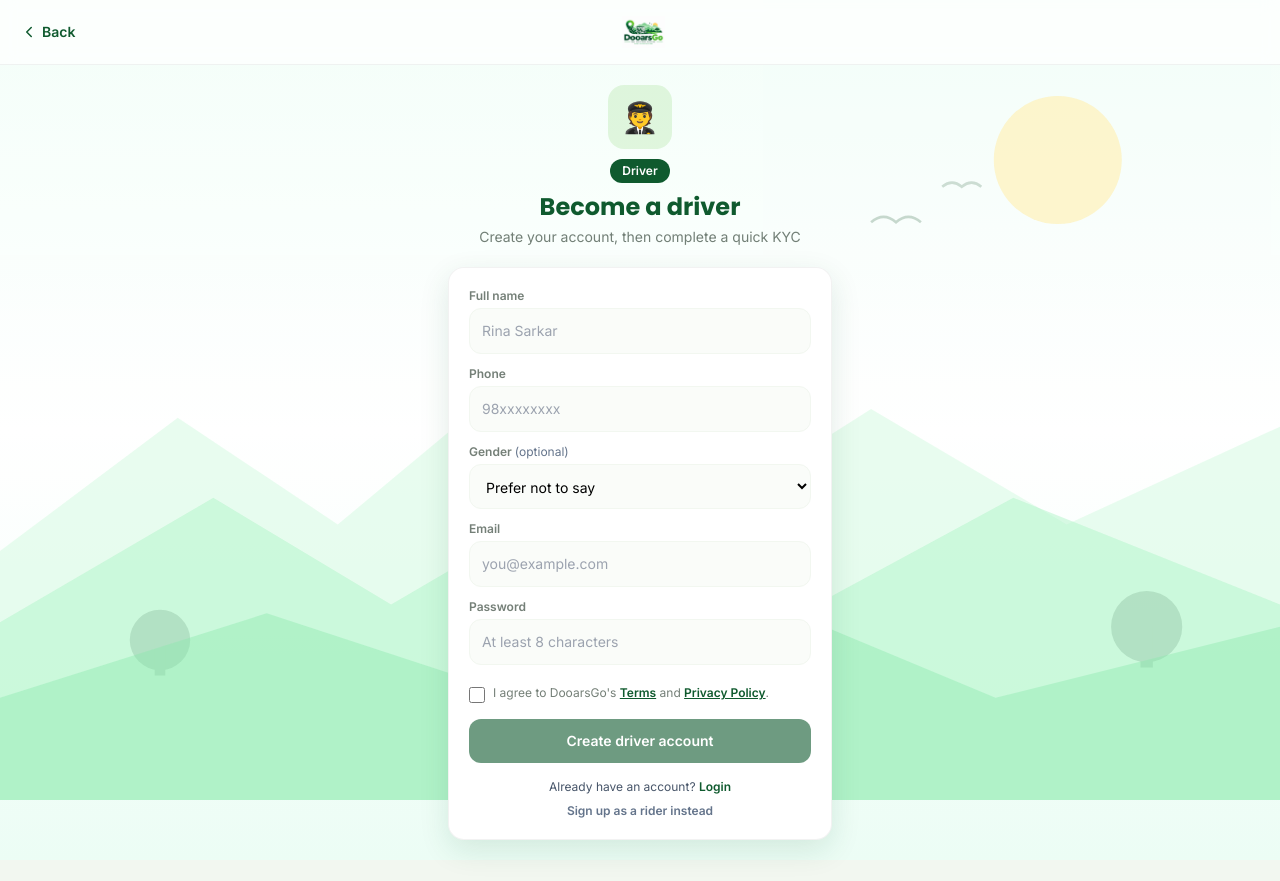
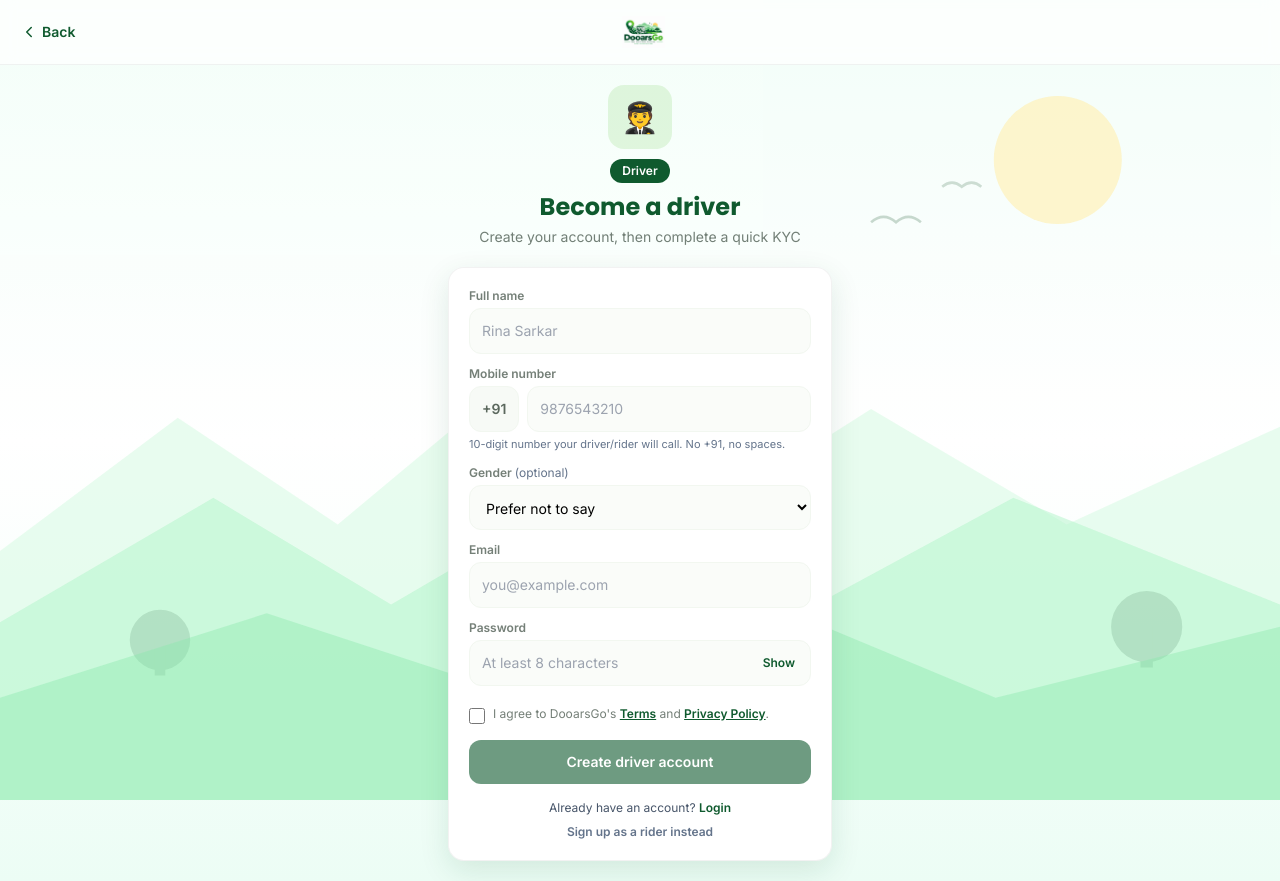
Before and after one commit to biswadip98/DooarsGo, a React (Vite) app: page /signup/driver in a window 1280 px wide. Before the commit the page ends 860 px from the top, so only its background shows below. Built offline with nearby package versions, Linux system fonts and the light colour scheme; no server answers.

Commit message:
Modify the authentication system

```diff
--- a/src/lib/AuthContext.jsx
+++ b/src/lib/AuthContext.jsx
@@ -49,14 +49,22 @@
         password,
         options: { data: { full_name: fullName, phone, gender: gender || null } },
       })
-      // Make sure name, phone & gender land on the profile row even if the
-      // database trigger doesn't copy them from sign-up metadata.
+      // If sign-up itself failed (e.g. duplicate phone rejected by the DB
+      // trigger, or duplicate email), surface that straight away.
+      if (res.error) return res
+
+      // When email-confirmation is OFF we get a session immediately, so we
+      // also write name/phone/gender onto the profile row as a safety net.
+      // IMPORTANT: capture the update error — a duplicate phone (unique index)
+      // must bubble up so the signup form can show a friendly message instead
+      // of silently letting the user in with the wrong/empty number.
       const uid = res.data?.user?.id
       if (uid && res.data?.session) {
-        await supabase
+        const { error: upErr } = await supabase
           .from('profiles')
           .update({ full_name: fullName, phone, gender: gender || null })
           .eq('id', uid)
+        if (upErr) return { data: res.data, error: upErr }
         await loadProfile(uid)
       }
       return res
--- a/src/pages/Signup.jsx
+++ b/src/pages/Signup.jsx
@@ -12,6 +12,27 @@
       Back
     </button>
   )
+}
+
+// --- Validation helpers (India, production-grade) ---------------------------
+// Keep only digits, drop a leading 91 (country code) or 0 (trunk), keep last 10.
+function normalizePhone(raw) {
+  let d = String(raw || '').replace(/\D/g, '')     // digits only
+  if (d.length > 10 && d.startsWith('91')) d = d.slice(2)   // strip +91 / 91
+  if (d.length === 11 && d.startsWith('0')) d = d.slice(1)  // strip leading 0
+  if (d.length > 10) d = d.slice(-10)              // keep last 10 as a fallback
+  return d
+}
+// Valid Indian mobile: exactly 10 digits, starts 6-9.
+const isValidIndianMobile = (d) => /^[6-9][0-9]{9}$/.test(d)
+// Reject obvious junk: all-same-digit, or a simple 1234567890 sequence.
+const isJunkPhone = (d) => /^(\d)\1{9}$/.test(d) || d === '1234567890' || d === '0123456789'
+// Basic but real email format check.
+const isValidEmail = (e) => /^[^\s@]+@[^\s@]+\.[^\s@]{2,}$/.test(String(e || '').trim())
+// Name: at least 2 letters, allow spaces/dots/hyphens.
+const isValidName = (n) => {
+  const t = String(n || '').trim()
+  return t.length >= 2 && /[A-Za-z\u0980-\u09FF]{2,}/.test(t)  // Latin or Bengali letters
 }
 
 export default function Signup() {
@@ -36,27 +57,68 @@
   const [info, setInfo] = useState('')
   const [busy, setBusy] = useState(false)
   const [agreedTerms, setAgreedTerms] = useState(false)
+  const [showPass, setShowPass] = useState(false)
   const set = (k) => (e) => setForm({ ...form, [k]: e.target.value })
+
+  // Phone field: allow only digits as the user types, cap at 10.
+  const onPhoneChange = (e) => {
+    const digits = e.target.value.replace(/\D/g, '').slice(0, 10)
+    setForm((f) => ({ ...f, phone: digits }))
+  }
 
   const afterSignup = isDriver ? '/driver/register' : '/home'
   const emoji = isDriver ? '🧑‍✈️' : '🛺'
 
   async function handleSignup() {
     setError(''); setInfo('')
-    if (!form.fullName || !form.phone || !form.email || !form.password) { setError('Please fill in every required field.'); return }
-    if (form.password.length < 8) { setError('Password must be at least 8 characters.'); return }
-    if (!agreedTerms) { setError("Please accept the Terms & Privacy Policy to continue."); return }
+
+    const name = form.fullName.trim()
+    const email = form.email.trim()
+    const phone = normalizePhone(form.phone)
+
+    // --- Validation gate (every rider & driver) ---
+    if (!name || !form.phone || !email || !form.password) {
+      setError('Please fill in every required field.'); return
+    }
+    if (!isValidName(name)) {
+      setError('Please enter your real full name.'); return
+    }
+    if (!isValidEmail(email)) {
+      setError('Please enter a valid email address (example: name@gmail.com).'); return
+    }
+    if (!isValidIndianMobile(phone) || isJunkPhone(phone)) {
+      setError('Enter a valid 10-digit Indian mobile number (starting 6, 7, 8 or 9). We need a real number so your driver/rider can reach you.'); return
+    }
+    if (form.password.length < 8) {
+      setError('Password must be at least 8 characters.'); return
+    }
+    if (!agreedTerms) {
+      setError('Please accept the Terms & Privacy Policy to continue.'); return
+    }
+
     setBusy(true)
     const { data, error } = await signUp({
-      email: form.email.trim(), password: form.password, fullName: form.fullName.trim(), phone: form.phone.trim(), gender: form.gender || null,
+      email, password: form.password, fullName: name, phone, gender: form.gender || null,
     })
     setBusy(false)
-    if (error) { setError(error.message || 'Could not create your account.'); return }
+    if (error) {
+      const m = (error.message || '').toLowerCase()
+      if (m.includes('phone') && (m.includes('unique') || m.includes('duplicate'))) {
+        setError('This mobile number is already registered. Please log in, or use a different number.')
+      } else if (m.includes('already') || m.includes('registered')) {
+        setError('An account with this email already exists. Please log in instead.')
+      } else {
+        setError(error.message || 'Could not create your account.')
+      }
+      return
+    }
     if (data?.session) navigate(afterSignup)
     else setInfo(isDriver ? 'Account created. Please confirm your email, then log in to finish driver registration.' : 'Account created. Please confirm your email, then log in.')
   }
 
   async function handleLogout() { try { if (signOut) await signOut() } finally {} }
+
+  const inputCls = 'w-full rounded-xl border border-mist bg-mist/40 px-3 py-3 text-sm outline-none focus:border-leafbright'
 
   return (
     <PageBackground>
@@ -95,16 +157,19 @@
                 {info && <div className="mb-4 text-xs font-medium text-forest bg-leafbright/15 border border-leafbright/30 rounded-lg px-3 py-2">{info}</div>}
 
                 <label className="block text-xs font-semibold text-ink/60 mb-1">Full name</label>
-                <input value={form.fullName} onChange={set('fullName')} type="text" placeholder="Rina Sarkar"
-                  className="w-full mb-3 rounded-xl border border-mist bg-mist/40 px-3 py-3 text-sm outline-none focus:border-leafbright" />
+                <input value={form.fullName} onChange={set('fullName')} type="text" maxLength={60} placeholder="Rina Sarkar"
+                  className={`${inputCls} mb-3`} />
 
-                <label className="block text-xs font-semibold text-ink/60 mb-1">Phone</label>
-                <input value={form.phone} onChange={set('phone')} type="tel" placeholder="98xxxxxxxx"
-                  className="w-full mb-3 rounded-xl border border-mist bg-mist/40 px-3 py-3 text-sm outline-none focus:border-leafbright" />
+                <label className="block text-xs font-semibold text-ink/60 mb-1">Mobile number</label>
+                <div className="mb-1 flex items-stretch gap-2">
+                  <span className="flex items-center rounded-xl border border-mist bg-mist/60 px-3 text-sm font-semibold text-ink/70">+91</span>
+                  <input value={form.phone} onChange={onPhoneChange} type="tel" inputMode="numeric" maxLength={10}
+                    autoComplete="tel-national" placeholder="9876543210" className={`${inputCls} flex-1`} />
+                </div>
+                <p className="mb-3 text-[11px] text-ink/40">10-digit number your driver/rider will call. No +91, no spaces.</p>
 
                 <label className="block text-xs font-semibold text-ink/60 mb-1">Gender <span className="font-normal text-ink/40">(optional)</span></label>
-                <select value={form.gender} onChange={set('gender')}
-                  className="w-full mb-3 rounded-xl border border-mist bg-mist/40 px-3 py-3 text-sm outline-none focus:border-leafbright">
+                <select value={form.gender} onChange={set('gender')} className={`${inputCls} mb-3`}>
                   <option value="">Prefer not to say</option>
                   <option value="Male">Male</option>
                   <option value="Female">Female</option>
@@ -112,12 +177,18 @@
                 </select>
 
                 <label className="block text-xs font-semibold text-ink/60 mb-1">Email</label>
-                <input value={form.email} onChange={set('email')} type="email" placeholder="you@example.com"
-                  className="w-full mb-3 rounded-xl border border-mist bg-mist/40 px-3 py-3 text-sm outline-none focus:border-leafbright" />
+                <input value={form.email} onChange={set('email')} type="email" inputMode="email" autoComplete="email" placeholder="you@example.com"
+                  className={`${inputCls} mb-3`} />
 
                 <label className="block text-xs font-semibold text-ink/60 mb-1">Password</label>
-                <input value={form.password} onChange={set('password')} onKeyDown={(e) => e.key === 'Enter' && handleSignup()} type="password" placeholder="At least 8 characters"
-                  className="w-full mb-5 rounded-xl border border-mist bg-mist/40 px-3 py-3 text-sm outline-none focus:border-leafbright" />
+                <div className="relative mb-5">
+                  <input value={form.password} onChange={set('password')} onKeyDown={(e) => e.key === 'Enter' && handleSignup()}
+                    type={showPass ? 'text' : 'password'} placeholder="At least 8 characters" className={`${inputCls} pr-16`} />
+                  <button type="button" onClick={() => setShowPass((s) => !s)}
+                    className="absolute right-2 top-1/2 -translate-y-1/2 rounded-lg px-2 py-1 text-xs font-semibold text-forest hover:bg-mist/60">
+                    {showPass ? 'Hide' : 'Show'}
+                  </button>
+                </div>
 
                 <label className="mb-4 flex items-start gap-2 text-xs text-ink/60 cursor-pointer">
                   <input type="checkbox" checked={agreedTerms} onChange={(e) => setAgreedTerms(e.target.checked)} className="mt-0.5 h-4 w-4 accent-[#15803d]" />
```
